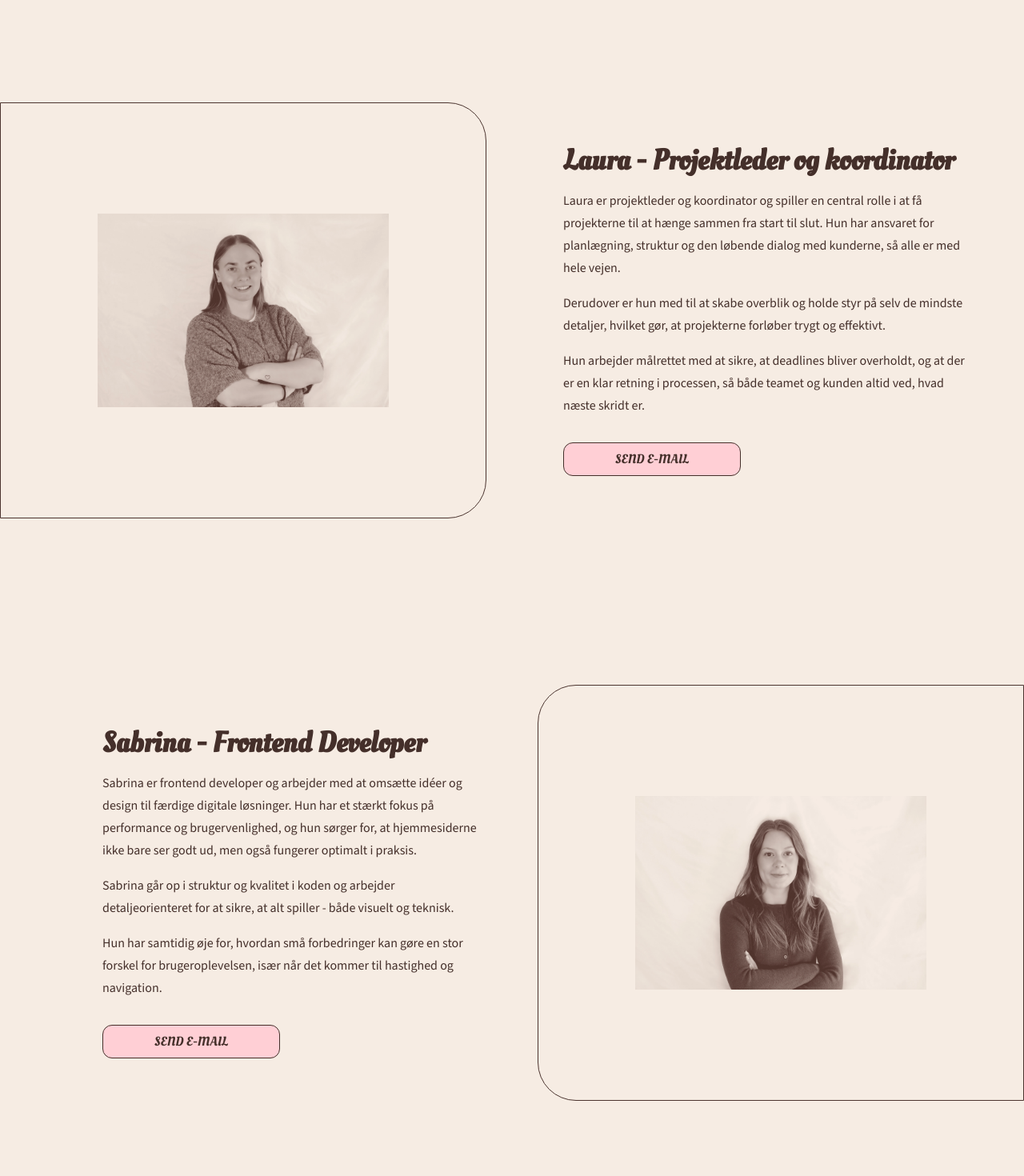
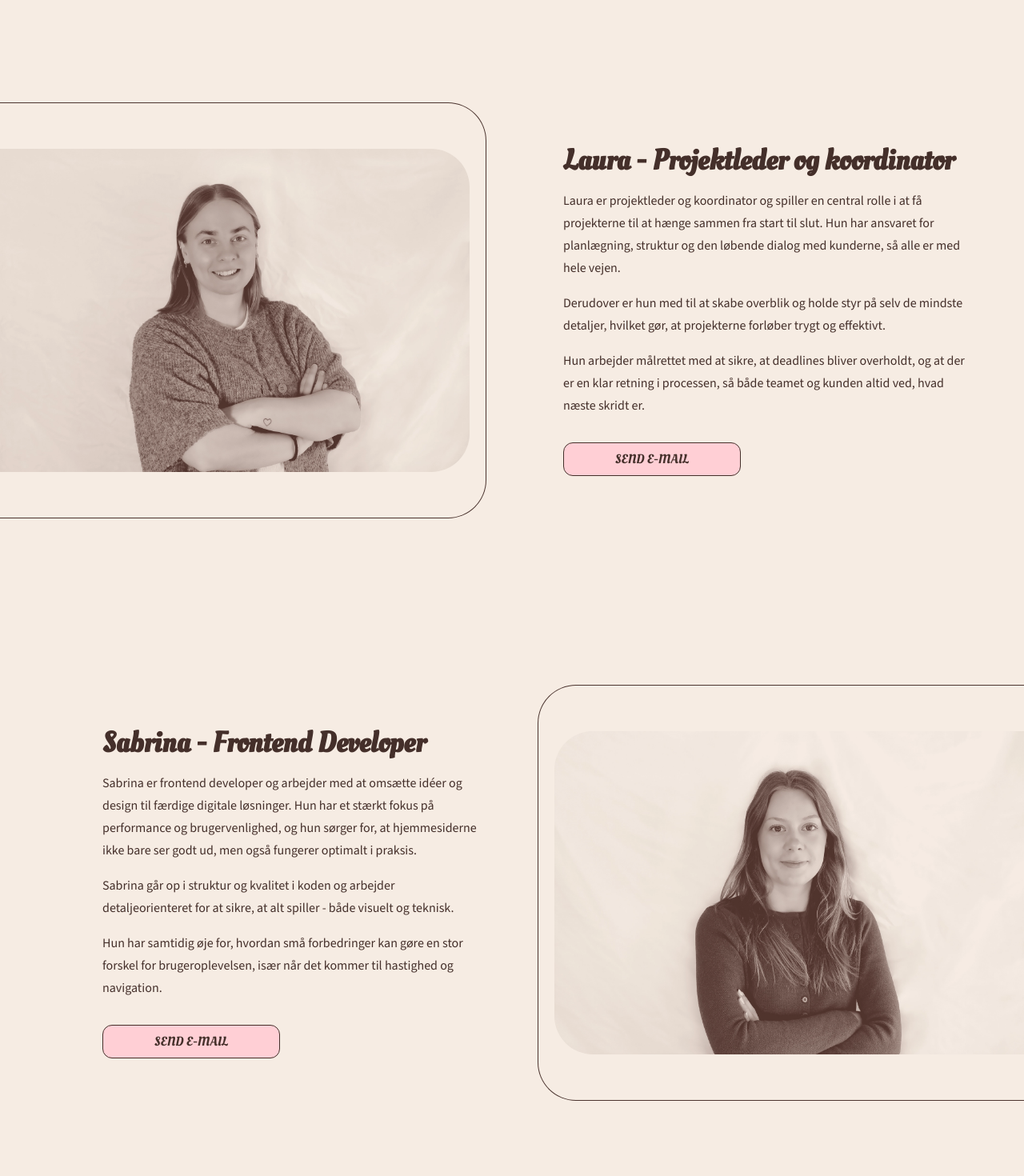
Before and after one commit to Rosa2401/ROOT, a React (Vite) app: page /om-os in a window 1280 px wide. Shown: the part 900-2370 px from the top of the page at 80% size. Built offline with nearby package versions, Linux system fonts and the light colour scheme.

Commit message:
Om os billeder

```diff
--- a/src/components/CaseL.jsx
+++ b/src/components/CaseL.jsx
@@ -9,16 +9,16 @@ const CaseL = ({
 }) => {
   return (
     <section className="w-full my-20 py-16">
-      <div className="grid items-center lg:grid-cols-2">
+      <div className="grid items-center lg:grid-cols-2 rounded-r-[3rem] border border-[#4b342f] border-l-0 w-11/12 lg:h-[520px]">
 
         {/* Billede venstre */}
         <div className="w-full pr-[5%]">
-            <div className="flex h-[420px] w-[200%] items-center overflow-hidden rounded-r-[3rem] border border-[#4b342f]">
+            <div className="flex h-[420px] w-[200%] items-center overflow-hidden ">
             {image ? (
               <img
                 src={image}
                 alt={imageAlt}
-                className="max-h-[60%] max-w-[60%] object-contain ml-[10%]"
+                className="max-h-[70%] max-w-[70%] object-contain ml-[10%]"
               />
             ) : (
               <div className="h-full w-full" />
--- a/src/components/CaseLIndhold.jsx
+++ b/src/components/CaseLIndhold.jsx
@@ -11,7 +11,7 @@ freelancerFotograf: {
   title: "Freelancer fotograf",
   subtitle: "Optimeret brugerrejse",
   buttonText: "Se case",
-  buttonLink: "/",
+  buttonLink: "/cases",
   image: freelance,
   imageAlt: "mockup af en fotograf hjemmeside",
   features: [
@@ -34,7 +34,7 @@ grafiskDesigner: {
   title: "Grafisk designer",
   subtitle: "Alt i én",
   buttonText: "Se case",
-  buttonLink: "/",
+  buttonLink: "/cases",
   image: grafisk,
   imageAlt: "mockup grafisk designers hjemmeside",
   features: [
--- a/src/components/CaseR.jsx
+++ b/src/components/CaseR.jsx
@@ -9,7 +9,7 @@ const CaseR = ({
 }) => {
   return (
     <section className="w-full my-20 py-16">
-      <div className="grid items-center lg:grid-cols-2">
+      <div className="ml-auto grid items-center lg:grid-cols-2 rounded-l-[3rem] border border-[#4b342f] border-r-0 w-11/12 lg:h-[520px]">
 
         {/* Tekst venstre */}
         <div className="w-full pl-[20%] pr-[5%] text-[#442F2A]">
@@ -58,7 +58,7 @@ const CaseR = ({
             {buttonText && buttonLink && (
                 <a
                 href={buttonLink}
-                className="mt-8 inline-block bg-[#FFCFD5] text-[#442F2A] text-base px-16 py-2 rounded-xl border-1 border-[#442F2A] max-w-sm font-oleo uppercase transform hover:scale-105 hover:text-[#FFCFD5] hover:bg-[#442F2A]">
+                className="mt-8 inline-block bg-[#FFCFD5] text-[#442F2A] text-base px-16 py-2 rounded-xl border border-[#442F2A] max-w-sm font-oleo uppercase transform hover:scale-105 hover:text-[#FFCFD5] hover:bg-[#442F2A]">
                 {buttonText}
                 </a>
             )}
@@ -68,12 +68,12 @@ const CaseR = ({
 
         {/* Billede højre */}
         <div className="w-full">
-          <div className="flex h-[420px] w-[190%] -ml-[90%] items-center justify-end overflow-hidden rounded-l-[3rem] border border-[#4b342f] lg:h-[520px]">
+          <div className="flex h-[420px] items-center justify-end overflow-hidden">
             {image ? (
               <img
                 src={image}
                 alt={imageAlt}
-                className="max-h-[60%] max-w-[60%] object-contain mr-[10%]"
+                className="max-h-[70%] max-w-[70%] object-contain mr-[10%]"
               />
             ) : (
               <div className="h-full w-full" />
--- a/src/components/CaseRIndhold.jsx
+++ b/src/components/CaseRIndhold.jsx
@@ -9,7 +9,7 @@ ugcCreator: {
   title: "UGC Creator",
   subtitle: "Optimering",
   buttonText: "Se case",
-  buttonLink: "/",
+  buttonLink: "/cases",
   image: ugc,
   imageAlt: "mockup af en UGC creators hjemmeside",
   features: [
--- a/src/components/FiftyL.jsx
+++ b/src/components/FiftyL.jsx
@@ -10,6 +10,9 @@ imageAlt = "",
 price,
 priceNote,
 imageLink,
+imageOmOs,
+imageOmOsAlt = "",
+
 }) => {
 
   return (
@@ -18,8 +21,8 @@ imageLink,
 
             {/* Billede venstre */}
             <div className="w-full pr-[5%]">
-                <div className="lg:h-[520px] overflow-hidden rounded-r-[3rem] border border-[#4b342f]">
-                    {image ? (
+                <div className="lg:h-[520px] flex items-center justify-center overflow-hidden rounded-r-[3rem] border border-[#4b342f] border-l-0">
+                    {image && (
                     <Link to={imageLink} className="flex items-center justify-center w-full h-full">
                     <img
                         src={image}
@@ -27,8 +30,16 @@ imageLink,
                         className="h-[60%] w-[60%] object-contain"
                     />
                     </Link>
-                    ) : (
-                    <div className="h-full w-full" />
+                    )}
+
+                    {imageOmOs && (
+                    <Link to={imageLink} className="flex items-center justify-center w-full h-full">
+                        <img
+                        src={imageOmOs}
+                        alt={imageOmOsAlt}
+                        className=" mr-10 rounded-r-[3rem] object-cover"
+                        />
+                    </Link>
                     )}
                 </div>
             </div>
--- a/src/components/FiftyLindhold.jsx
+++ b/src/components/FiftyLindhold.jsx
@@ -50,8 +50,8 @@ laura: {
   paragraphs: ["Laura er projektleder og koordinator og spiller en central rolle i at få projekterne til at hænge sammen fra start til slut. Hun har ansvaret for planlægning, struktur og den løbende dialog med kunderne, så alle er med hele vejen.", "Derudover er hun med til at skabe overblik og holde styr på selv de mindste detaljer, hvilket gør, at projekterne forløber trygt og effektivt.", "Hun arbejder målrettet med at sikre, at deadlines bliver overholdt, og at der er en klar retning i processen, så både teamet og kunden altid ved, hvad næste skridt er."],
   buttonText: "SEND E-MAIL",
   buttonLink: "mailto:laura@firma.dk",
-  image: laura,
-  imageAlt: "Billede af Laura, projektleder og koordinator",
+  imageOmOs: laura,
+  imageOmOsAlt: "Billede af Laura, projektleder og koordinator",
 },
 
 rosa: {
@@ -59,8 +59,9 @@ rosa: {
   paragraphs: ["Rosa er content- og grafisk designer og står for det visuelle udtryk og den måde, budskaber bliver formidlet på. Hun arbejder med både design og indhold, hvilket gør, at der skabes en rød tråd gennem hele løsningen.", "Rosa har fokus på at skabe visuelle løsninger, der er både æstetiske og funktionelle, og hun tænker i, hvordan design budskaber kan blive mere enkle og lettere at forstå.", "Hun arbejder kreativt, men med en klar retning, så løsningerne både skiller sig ud og giver mening for brugeren."],
   buttonText: "SEND E-MAIL",
   buttonLink: "mailto:rosa@firma.dk",
-  image: rosa,
-  imageAlt: "Billede af Rosa, content- og grafisk designer",
+  imageOmOs: rosa,
+  imageOmOsAlt: "Billede af Rosa, content- og grafisk designer",
+  imageClassName: "",
 },
 };
 
--- a/src/components/FiftyR.jsx
+++ b/src/components/FiftyR.jsx
@@ -10,6 +10,8 @@ imageAlt = "",
 price,
 priceNote,
 imageLink,
+imageOmOs,
+imageOmOsAlt = "",
 }) => {
 
   return (
@@ -62,17 +64,25 @@ imageLink,
 
             {/* Billede højre */}
             <div className="w-full pl-[5%]">
-                <div className="lg:h-[520px] flex items-center justify-center overflow-hidden rounded-l-[3rem] border border-[#4b342f]">
-                    {image ? (
+                <div className="lg:h-[520px] flex items-center justify-center overflow-hidden rounded-l-[3rem] border border-[#4b342f] border-r-0">
+                    {image && (
                     <Link to={imageLink} className="flex items-center justify-center w-full h-full">
-                    <img
+                        <img
                         src={image}
                         alt={imageAlt}
                         className="h-[60%] w-[60%] object-contain"
-                    />
+                        />
                     </Link>
-                    ) : (
-                    <div className="h-full w-full" />
+                    )}
+
+                    {imageOmOs && (
+                    <Link to={imageLink} className="flex items-center justify-center w-full h-full">
+                        <img
+                        src={imageOmOs}
+                        alt={imageOmOsAlt}
+                        className=" ml-10 rounded-l-[3rem] object-cover"
+                        />
+                    </Link>
                     )}
                 </div>
             </div>
--- a/src/components/FiftyRindhold.jsx
+++ b/src/components/FiftyRindhold.jsx
@@ -31,16 +31,17 @@ sabrina: {
   paragraphs: ["Sabrina er frontend developer og arbejder med at omsætte idéer og design til færdige digitale løsninger. Hun har et stærkt fokus på performance og brugervenlighed, og hun sørger for, at hjemmesiderne ikke bare ser godt ud, men også fungerer optimalt i praksis.", "Sabrina går op i struktur og kvalitet i koden og arbejder detaljeorienteret for at sikre, at alt spiller - både visuelt og teknisk.", "Hun har samtidig øje for, hvordan små forbedringer kan gøre en stor forskel for brugeroplevelsen, især når det kommer til hastighed og navigation."],
   buttonText: "SEND E-MAIL",
   buttonLink: "mailto:sabrina@firma.dk",
-  image: sabrina,
-  imageAlt: "Billede af Sabrina, frontend developer",
+  imageOmOs: sabrina,
+  imageOmOsAlt: "Billede af Sabrina, frontend developer",
+  imageClassName: "",
 },
 
 samarbejde: {
   title: "Skal du arbejde sammen med os?",
   buttonText: "KONTAKT OS",
   buttonLink: "/kontakt",
-  image: samlet,
-  imageAlt: "Billede af alle medarbejdere i ROOT",
+  imageOmOs: samlet,
+  imageOmOsAlt: "Billede af alle medarbejdere i ROOT",
 },
 
 uforpligtende: {
@@ -48,8 +49,8 @@ uforpligtende: {
   paragraphs: ["Book en uforpligtende samtale, og lad os tage en ærlig snak om dine behov og muligheder. Vi står klar med sparring og gode råd - uden forventninger eller binding. Samtalen tager udgangspunkt i din situation, hvor vi lytter, stiller de rigtige spørgsmål og hjælper dig med at skabe overblik.","Sammen ser vi på de løsninger, der bedst matcher dine ønsker og mål, så du kan træffe en tryg og velovervejet beslutning.","Hvis det lyder som noget for dig, så tryk på knappen nedenfor – så kontakter vi dig. "],
   buttonText: "Book samtale",
   buttonLink: "mailto:root@firma.dk",
-  image: "/images/samtale.jpg",
-  imageAlt: "Billede af en fotograf i aktion",
+  imageOmOs: samlet,
+  imageOmOsAlt: "Billede af alle medarbejdere i ROOT",
 },
 
 };
```
